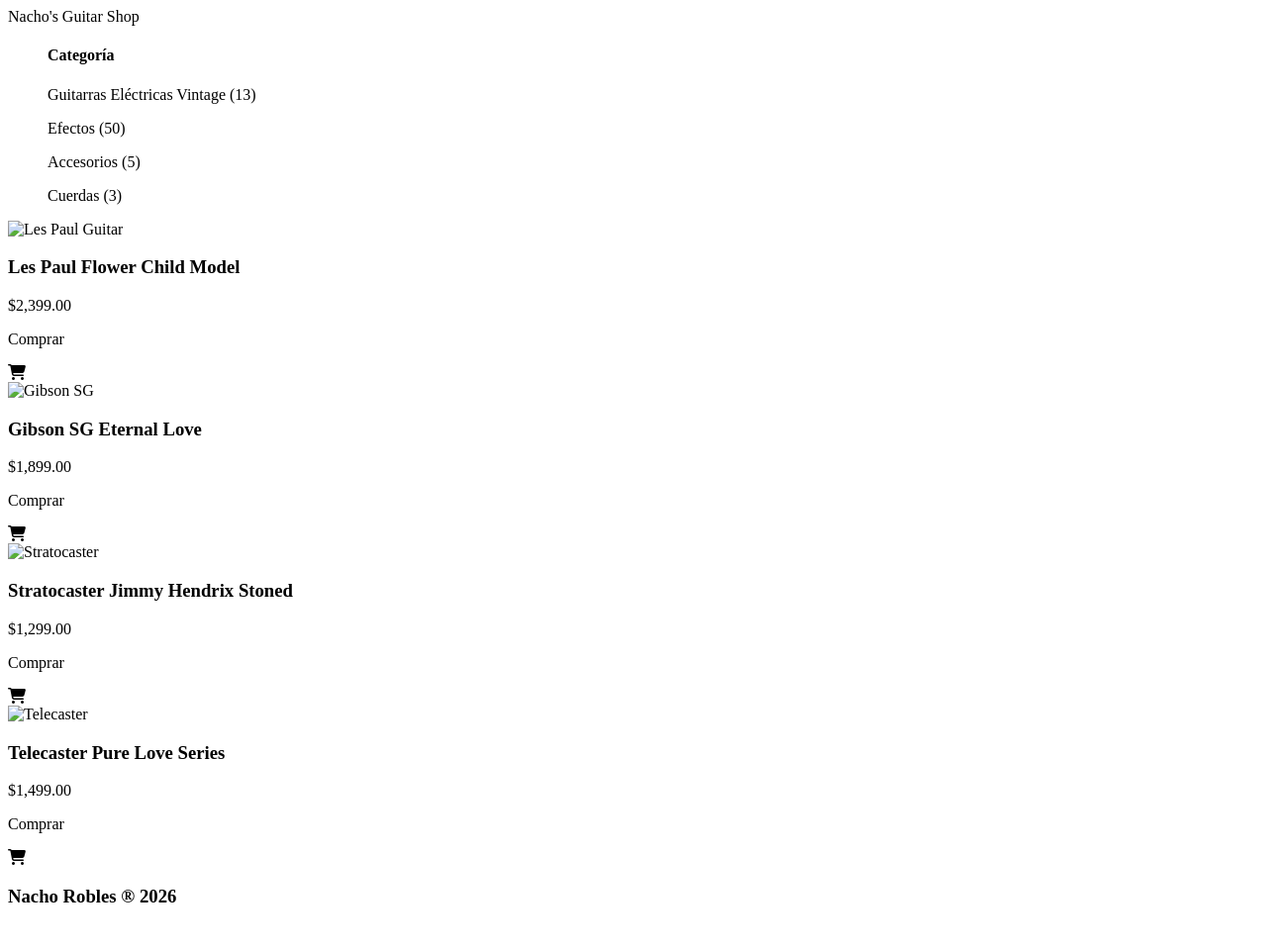
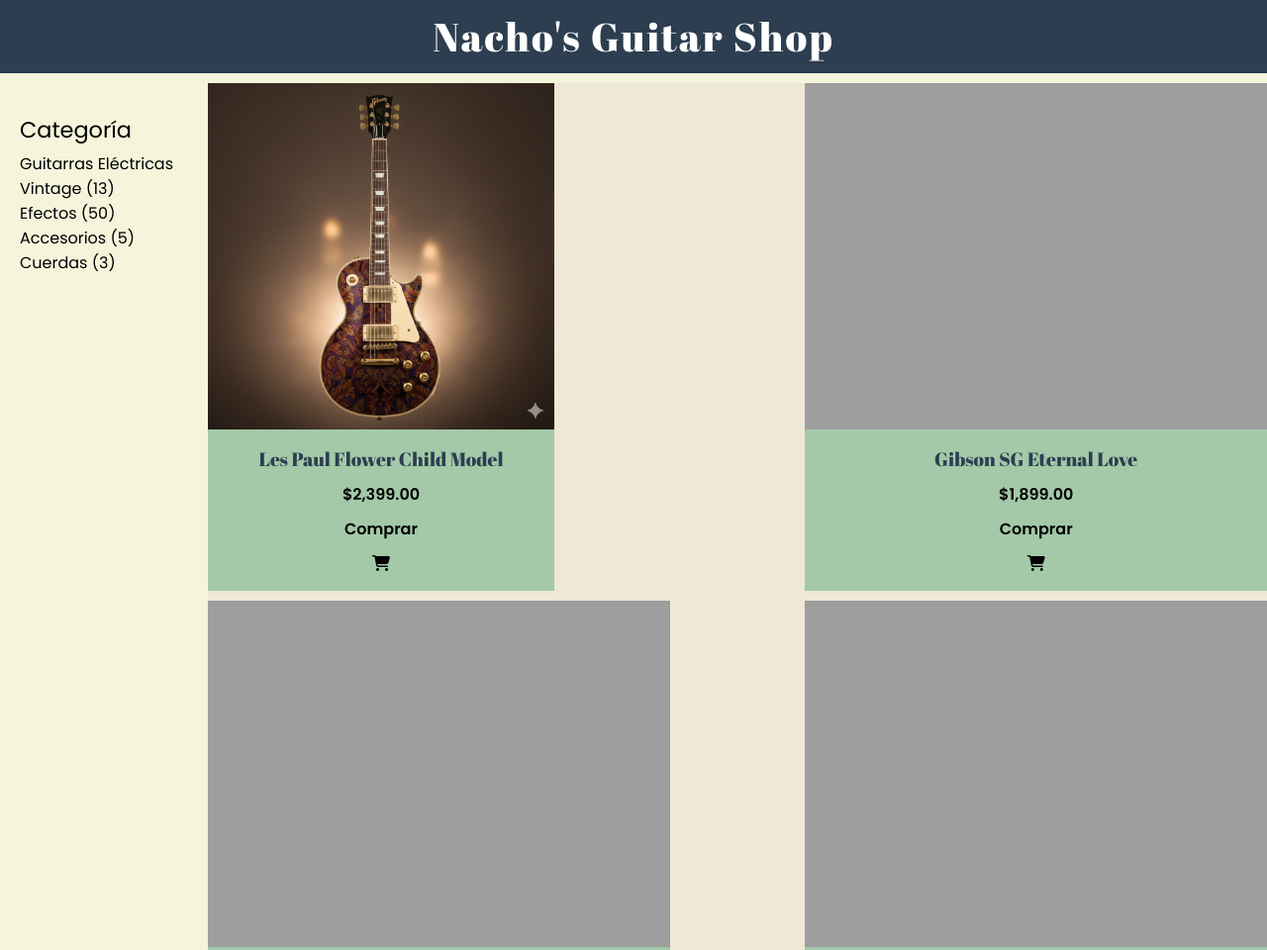
Before and after one commit to NachoRob/Layout-de-ecommerce-con-Grid, a plain HTML site: page index.html in a window 1280 px wide. Shown: the top 960 px of the page at 99% size. Before the commit the page ends 936 px from the top, so only its background shows below. Drawn offline with Linux system fonts and the light colour scheme; the site is published under a folder, as on GitHub Pages, so addresses that start at the root find nothing.

Commit message:
Corrige rutas de imágenes y hoja de estilos en index.html

```diff
--- a/index.html
+++ b/index.html
@@ -4,7 +4,7 @@
     <meta charset="UTF-8" />
     <meta name="viewport" content="width=device-width, initial-scale=1.0" />
     <title>Nacho's Vintage Guitar Shop</title>
-    <link rel="stylesheet" href="/assets/css/style.css" />
+    <link rel="stylesheet" href="assets/css/style.css" />
     <link
       rel="stylesheet"
       href="https://cdnjs.cloudflare.com/ajax/libs/font-awesome/6.5.1/css/all.min.css"
@@ -34,28 +34,28 @@
       <main>
         <div class="main-flex">
           <div class="elementos-flex">
-            <img src="/assets/img/lespaul.png" alt="Les Paul Guitar" />
+            <img src="assets/img/lespaul.png" alt="Les Paul Guitar" />
             <h3>Les Paul Flower Child Model</h3>
             <p>$2,399.00</p>
             <p>Comprar</p>
             <i class="fa-solid fa-cart-shopping"></i>
           </div>
           <div class="elementos-flex">
-            <img src="/assets/img/sg.png" alt="Gibson SG" />
+            <img src="assets/img/sg.png" alt="Gibson SG" />
             <h3>Gibson SG Eternal Love</h3>
             <p>$1,899.00</p>
             <p>Comprar</p>
             <i class="fa-solid fa-cart-shopping"></i>
           </div>
           <div class="elementos-flex">
-            <img src="/assets/img/strato.png" alt="Stratocaster" />
+            <img src="assets/img/strato.png" alt="Stratocaster" />
             <h3>Stratocaster Jimmy Hendrix Stoned</h3>
             <p>$1,299.00</p>
             <p>Comprar</p>
             <i class="fa-solid fa-cart-shopping"></i>
           </div>
           <div class="elementos-flex">
-            <img src="/assets/img/tele.png" alt="Telecaster" />
+            <img src="assets/img/tele.png" alt="Telecaster" />
             <h3>Telecaster Pure Love Series</h3>
             <p>$1,499.00</p>
             <p>Comprar</p>
```
